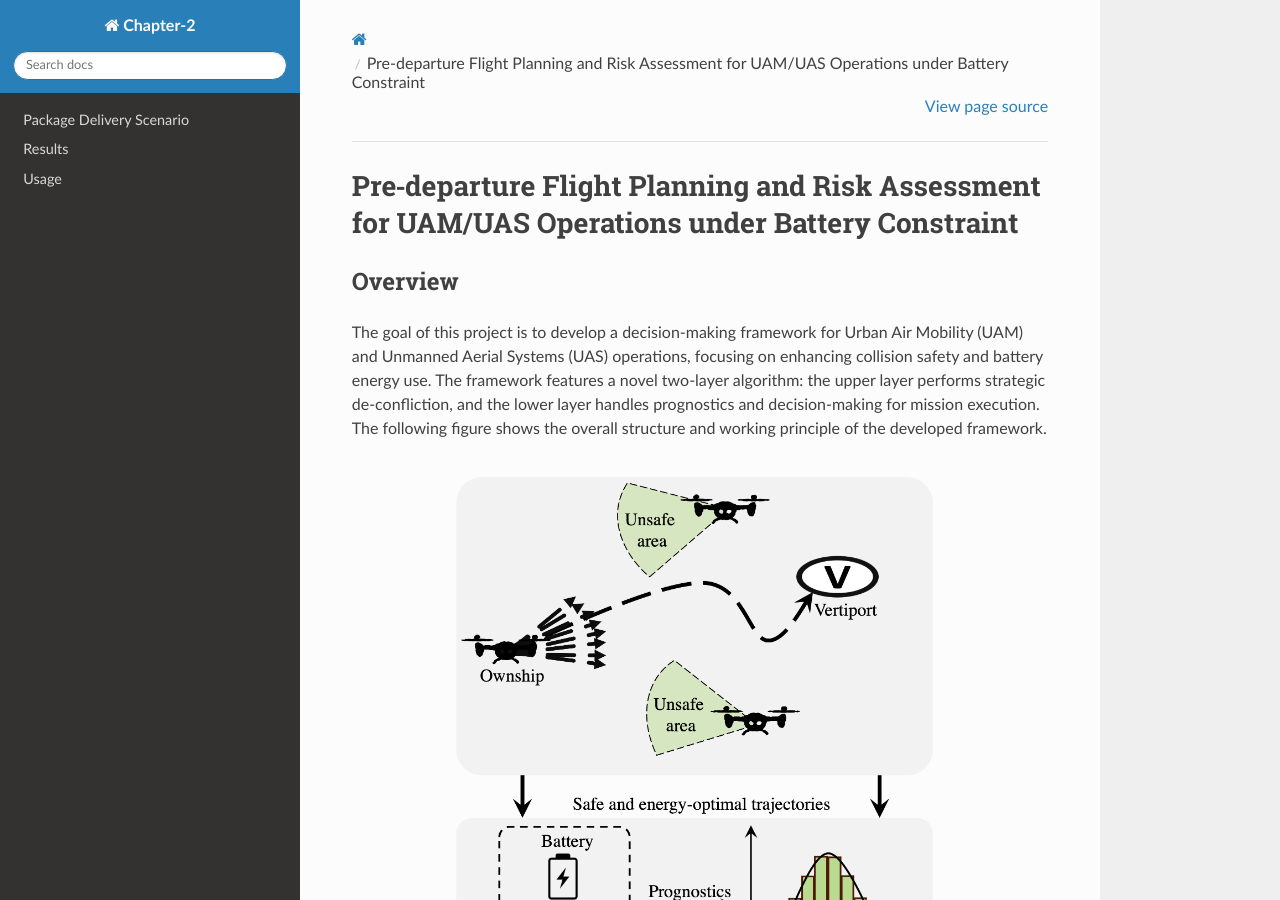
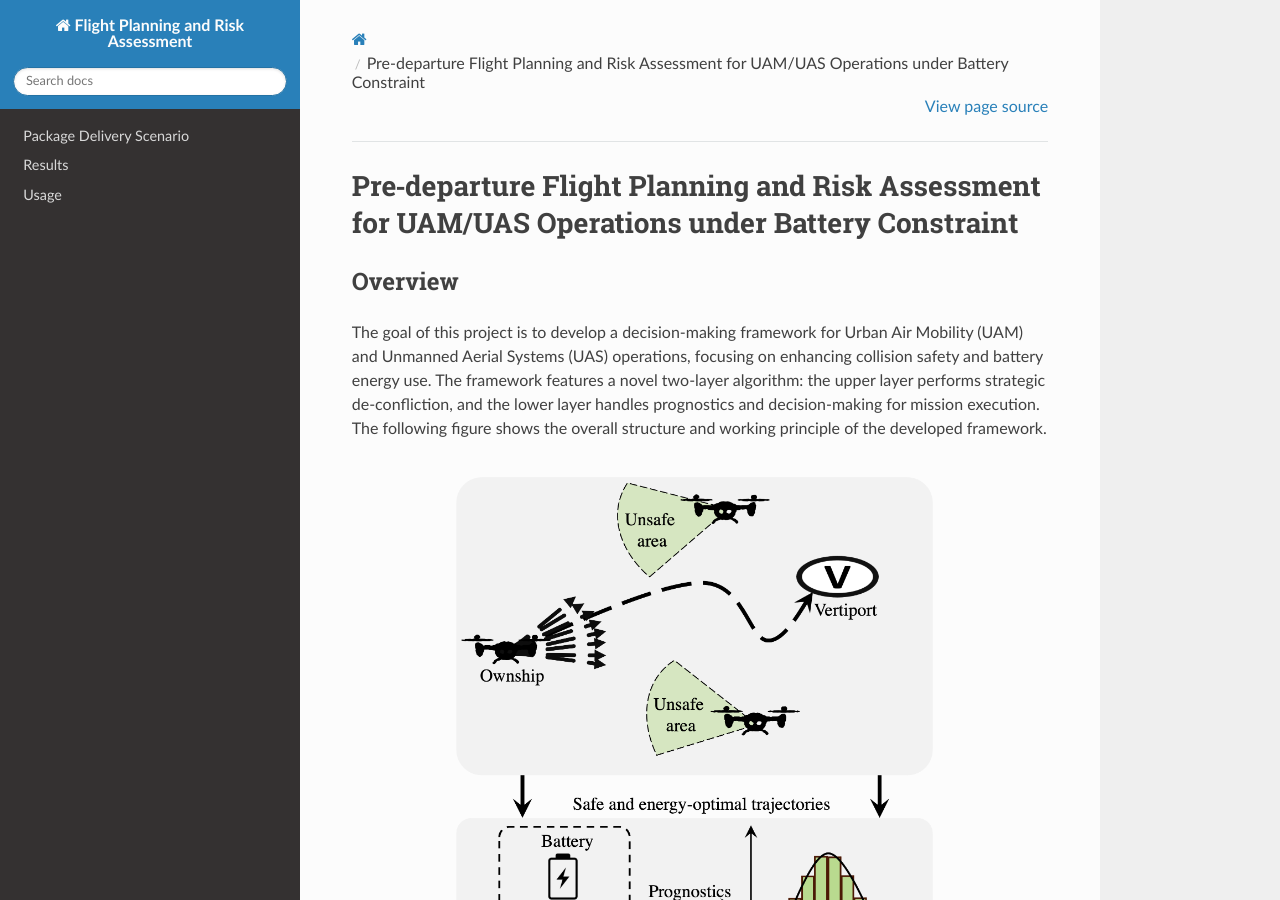
Before and after one commit to Abenezergirma/Chapter-2, a Sphinx documentation site: the page built from docs/source/index.rst, in a window 1280 px wide and 900 px high. Built offline with Sphinx 7.4.7 and the Read the Docs theme 2.0.0, drawn with Linux system fonts in a browser that asks for light colours; pages that are not in the unit, such as notebooks, are missing from menus.

Commit message:
committing docs

```diff
--- a/docs/source/conf.py
+++ b/docs/source/conf.py
@@ -8,7 +8,7 @@
 import os
 import sphinx_rtd_theme
 
-project = 'Chapter-2'
+project = 'Flight Planning and Risk Assessment'
 copyright = '2023, Abenezer Taye'
 author = 'Abenezer Taye'
 
```
Also changed, not shown: 1 other file.
